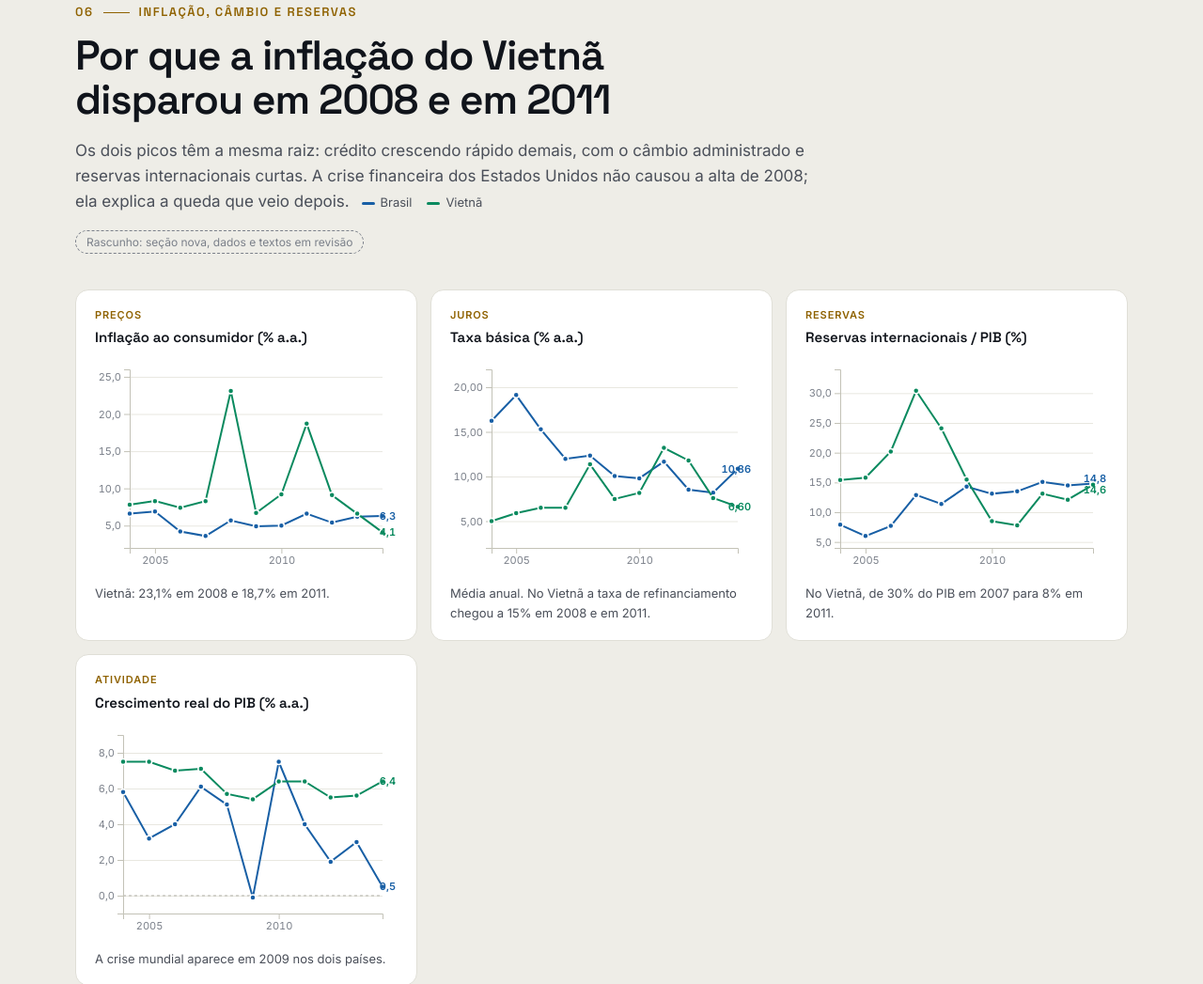
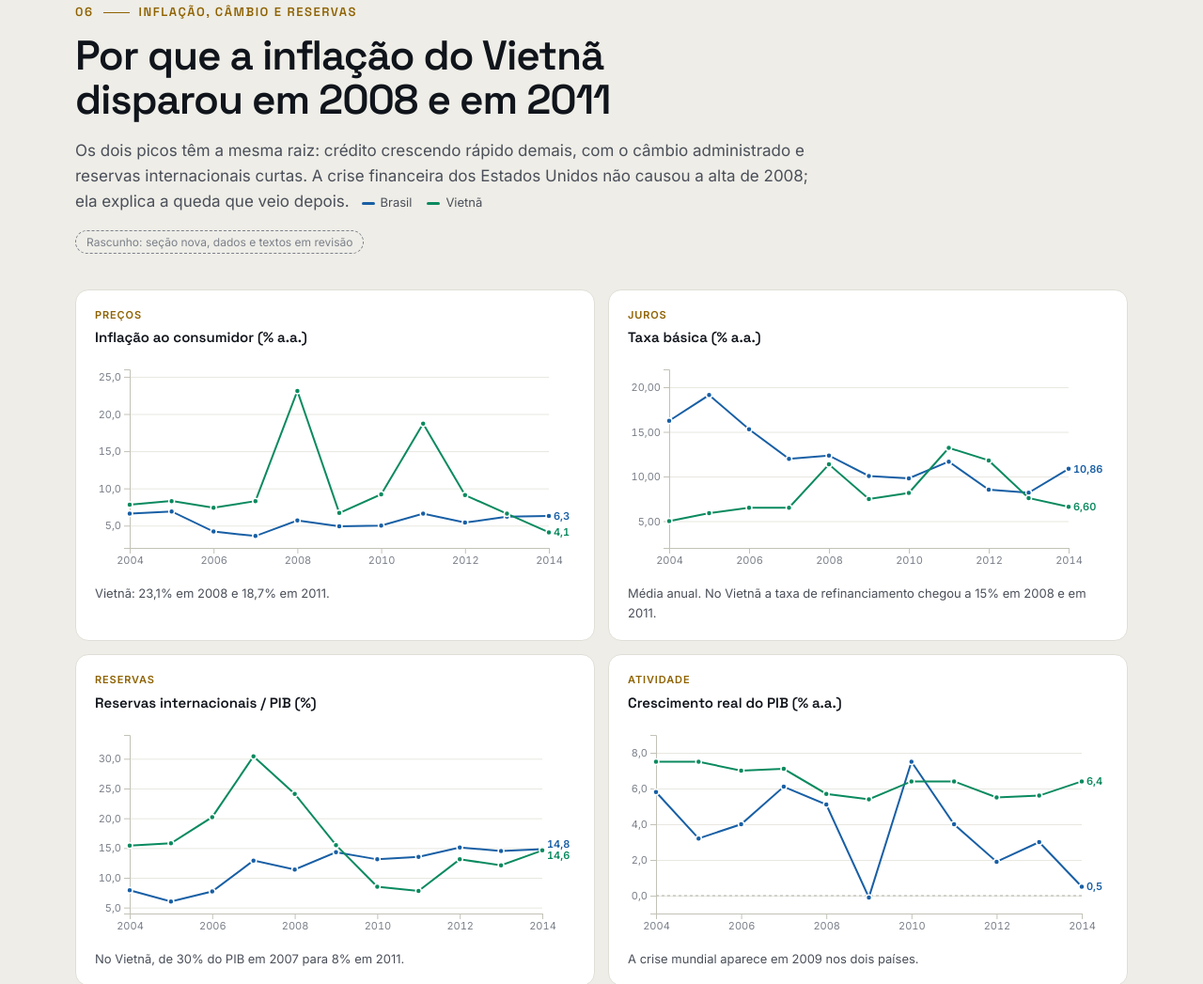
Before and after one commit to renansevilha-lab/brasil-vietna-1990-2023, a plain HTML site: page index.html in a window 1280 px wide. Shown: the part 10953-12000 px from the top of the page at 94% size. Drawn offline with Linux system fonts and the light colour scheme.

Commit message:
Ajustes visuais: menu, gráficos da seção 06 e rótulos de fim de série
- Menu passa a duas linhas até 1260 px: com o oitavo link, a barra estourava
  a largura da página entre 901 e ~1230 px
- Os quatro gráficos de 2004–2014 ficam em grade 2 × 2
- Margem direita dos gráficos calculada pelo rótulo do último ponto, que
  deixava de cair em cima da linha
- Espaço entre subtítulo e texto nos quadros de 2008 e 2011

Co-Authored-By: Claude Fable 5.2 <noreply@anthropic.com>

```diff
--- a/app.js
+++ b/app.js
@@ -57,8 +57,10 @@
     const ticksY = useLog ? (() => { const [lo, hi] = y.domain(); const t = []; for (let e = Math.floor(Math.log10(lo)); e <= Math.ceil(Math.log10(hi)); e++) { const v = 10 ** e; if (v >= lo && v <= hi) t.push(v); } return t.length >= 2 ? t : y.ticks(3); })() : y.ticks(5);
     const fmtTick = useLog ? (v => fmtN(v, 0)) : (v => fmtN(v, decFor(opts.ind) > 1 ? 2 : decFor(opts.ind)));
     const tmp = svg.append('g').attr('class', 'axis'); let maxW = 0;
-    ticksY.forEach(t => { const tx = tmp.append('text').text(fmtTick(t)); maxW = Math.max(maxW, tx.node().getComputedTextLength()); tx.remove(); }); tmp.remove();
-    const m = { top: 12, right: 16, bottom: 28, left: Math.ceil(maxW) + 12 };
+    ticksY.forEach(t => { const tx = tmp.append('text').text(fmtTick(t)); maxW = Math.max(maxW, tx.node().getComputedTextLength()); tx.remove(); });
+    // espaço à direita para o rótulo do último ponto não cair em cima da linha
+    let lblW = 0; ['BRA', 'VNM'].forEach(k => { if (!pts[k].length) return; const tx = tmp.append('text').attr('class', 'endlbl').text(fmtInd(opts.ind, pts[k][pts[k].length - 1].valor)); lblW = Math.max(lblW, tx.node().getComputedTextLength()); tx.remove(); }); tmp.remove();
+    const m = { top: 12, right: Math.max(16, Math.ceil(lblW) + 10), bottom: 28, left: Math.ceil(maxW) + 12 };
     const iw = W - m.left - m.right, ih = H - m.top - m.bottom;
     x.range([0, iw]); y.range([ih, 0]);
     const g = svg.append('g').attr('transform', `translate(${m.left},${m.top})`);
--- a/styles.css
+++ b/styles.css
@@ -84,7 +84,7 @@ p { margin: 0; }
 .topbar nav a:hover { color: var(--fg); background: var(--surface-2); }
 .topbar nav a.active { color: var(--fg); box-shadow: inset 0 -2px 0 var(--accent-bright); border-radius: 8px 8px 0 0; }
 .theme-btn { border: 1px solid var(--line); background: var(--surface); color: var(--fg); border-radius: 999px; padding: 6px 14px; font: inherit; font-size: 13px; cursor: pointer; }
-@media (max-width: 900px) {
+@media (max-width: 1260px) {
   :root { --bar-h: 96px; }
   .topbar-in { flex-wrap: wrap; padding-top: 8px; }
   .theme-btn { margin-left: auto; }
@@ -383,7 +383,9 @@ table.anual tfoot th, table.anual tfoot td { height: 34px; padding-block: 0; }
 .epi-nums dd { margin: 3px 0 0; font-family: var(--font-h); font-size: clamp(18px, 2vw, 23px); font-weight: 600; letter-spacing: -.02em; line-height: 1.15; font-variant-numeric: tabular-nums; }
 .epi-nums small { display: block; font-size: 12px; color: var(--fg-3); margin-top: 2px; font-variant-numeric: tabular-nums; }
 @media (max-width: 460px) { .epi-nums { grid-template-columns: 1fr; } }
-.epi h5 { font-size: 11.5px; font-weight: 600; letter-spacing: .08em; text-transform: uppercase; color: var(--accent); margin-top: 6px; }
+.epi h5 { font-size: 11.5px; font-weight: 600; letter-spacing: .08em; text-transform: uppercase; color: var(--accent); margin: 6px 0 -2px; }
+#panels-episodios { grid-template-columns: repeat(2, minmax(0, 1fr)); }
+@media (max-width: 700px) { #panels-episodios { grid-template-columns: 1fr; } }
 .epi p, .epi li { font-size: 14.5px; line-height: 1.55; color: var(--fg-2); }
 .epi ul { margin: 0; padding-left: 1.1em; display: grid; gap: 6px; }
 table.vs { width: 100%; border-collapse: collapse; font-size: 14.5px; line-height: 1.5; background: var(--surface); border: 1px solid var(--line); border-radius: var(--radius); overflow: hidden; min-width: 640px; }
```
